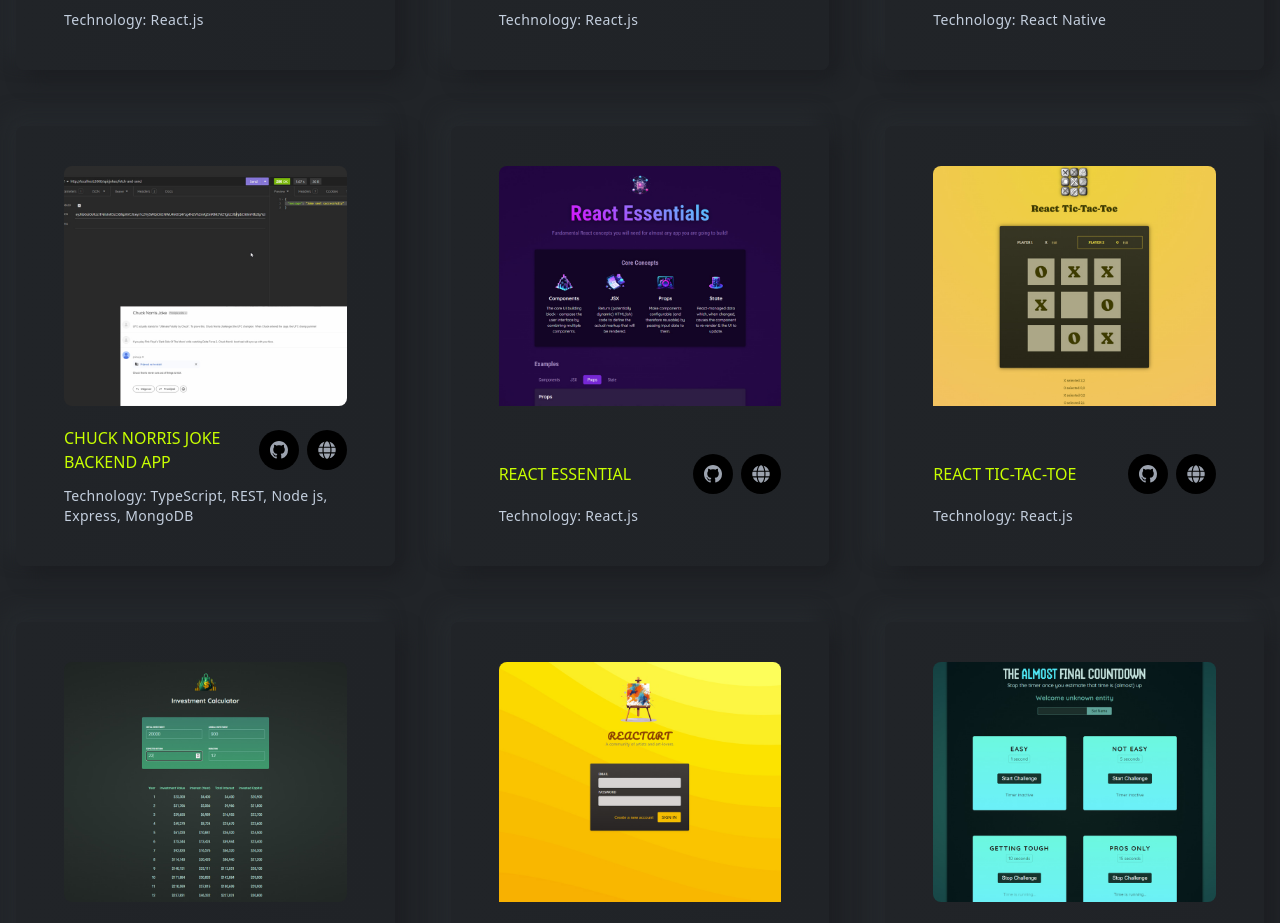
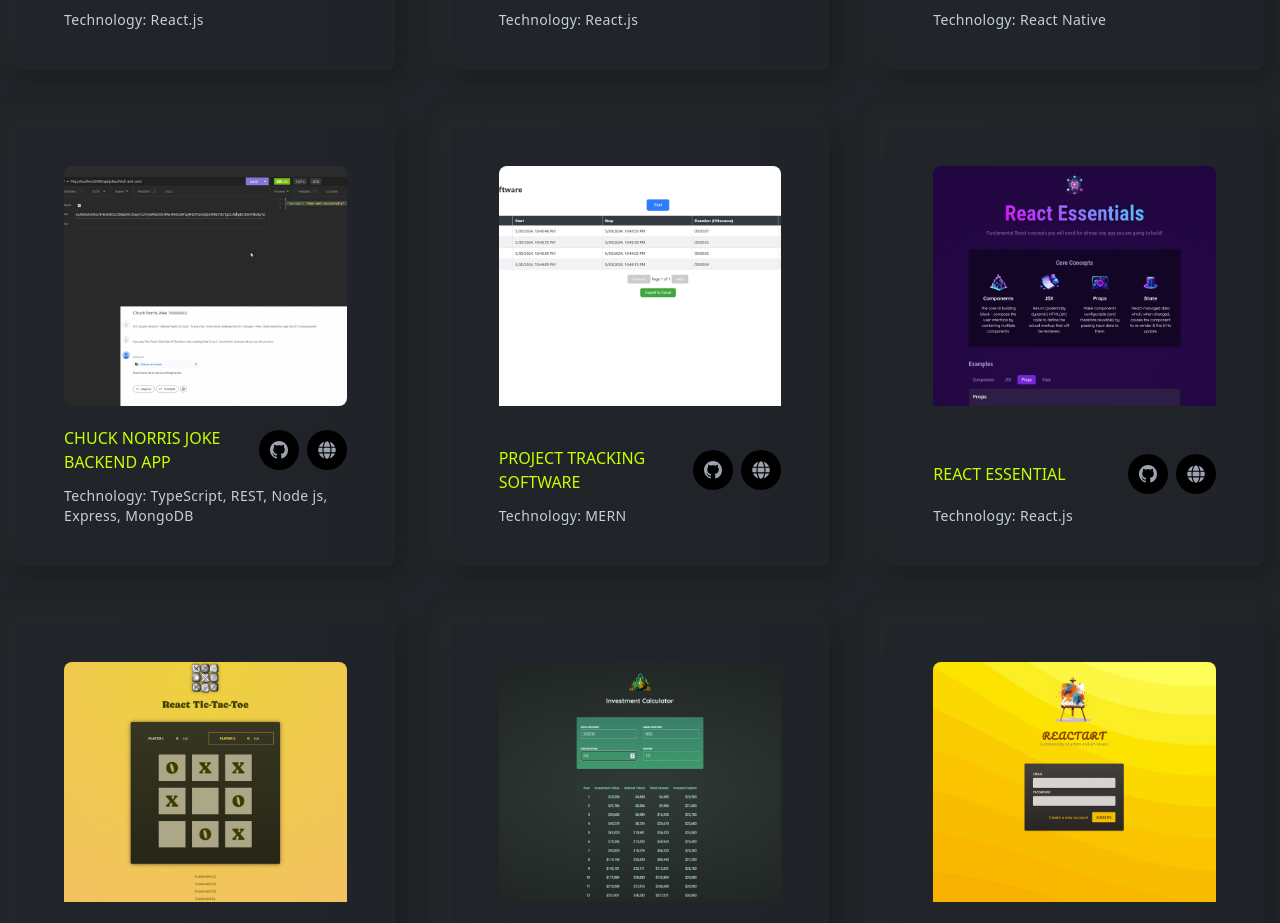
Before and after one commit to atokic/ReactJS_portfolio, a React (Create React App) app: page / in a window 1280 px wide. Shown: the part 7985-8908 px from the top of the page. Built offline with nearby package versions, Linux system fonts and the light colour scheme.

Commit message:
Added project to project list

```diff
--- a/src/assets/index.js
+++ b/src/assets/index.js
@@ -36,6 +36,7 @@ import project33 from "./images/projects/33.jpg";
 import project34 from "./images/projects/34.jpg";
 import project35 from "./images/projects/35.jpg";
 import project36 from "./images/projects/36.jpg";
+import project37 from "./images/projects/37.jpg";
 import testimonial1 from "./images/testimonial/testimonial1.png";
 import testimonial2 from "./images/testimonial/testimonial2.png";
 import testimonial3 from "./images/testimonial/testimonial3.png";
@@ -84,6 +85,7 @@ export {
   project34,
   project35,
   project36,
+  project37,
   quote,
   contactImg,
   testimonial1,
--- a/src/components/projects/Projects.js
+++ b/src/components/projects/Projects.js
@@ -36,7 +36,8 @@ import {
   project33,
   project34,
   project35,
-  project36
+  project36,
+  project37
 } from "../../assets/index";
 import ProjectsCard from './ProjectsCard';
 
@@ -212,6 +213,12 @@ const Projects = () => {
           github_link="https://github.com/atokic/Chuck_Norris_Joke_App"
         />
         <ProjectsCard
+          title="Project Tracking Software"
+          des="Technology: MERN"
+          src={project37}
+          github_link="https://github.com/atokic/Project-Tracking-Software/"
+        />
+        <ProjectsCard
           title="React Essential"
           des="Technology: React.js"
           src={project24}
```
Also changed, not shown: src/assets/images/projects/37.jpg (added).
